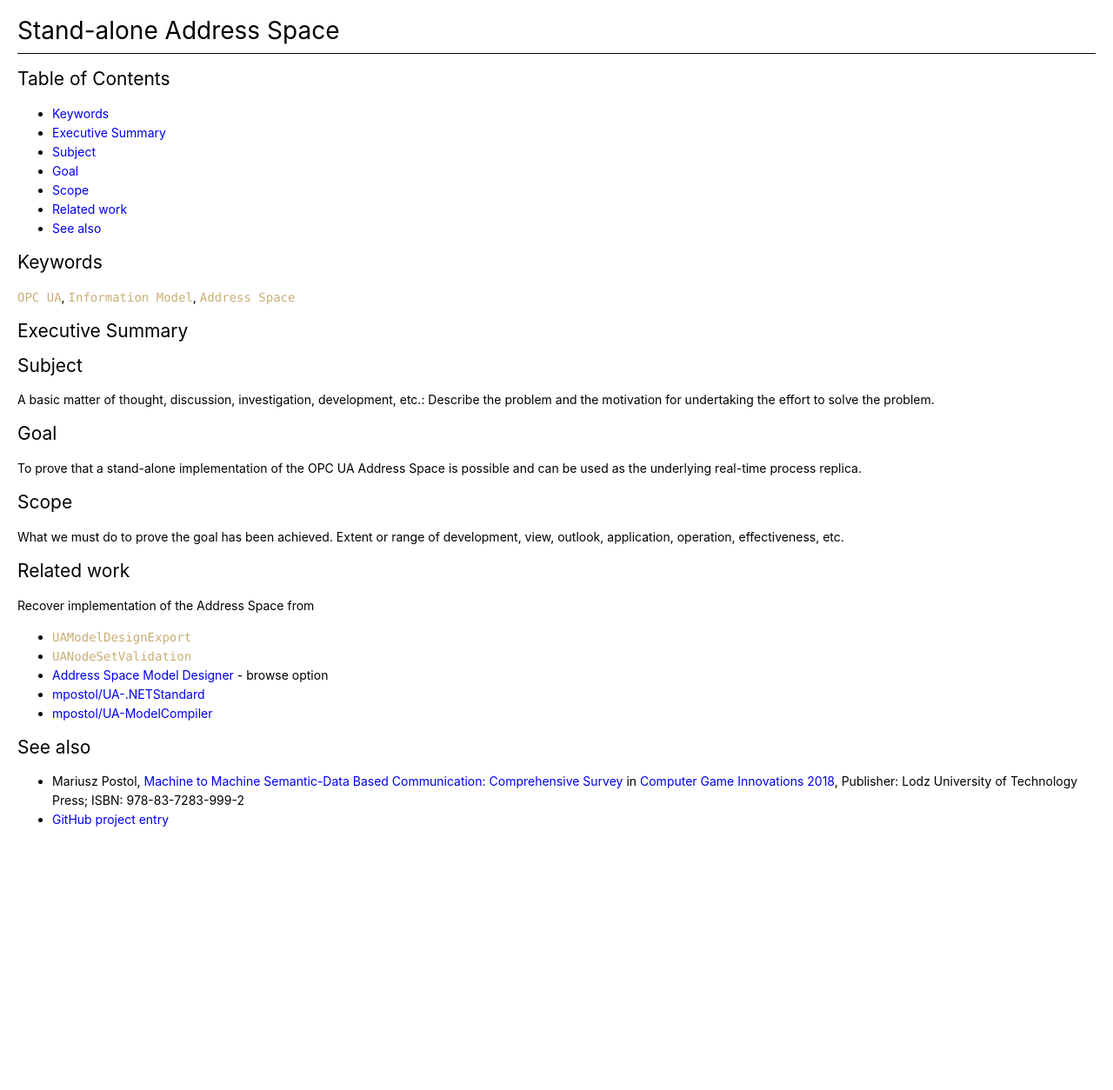
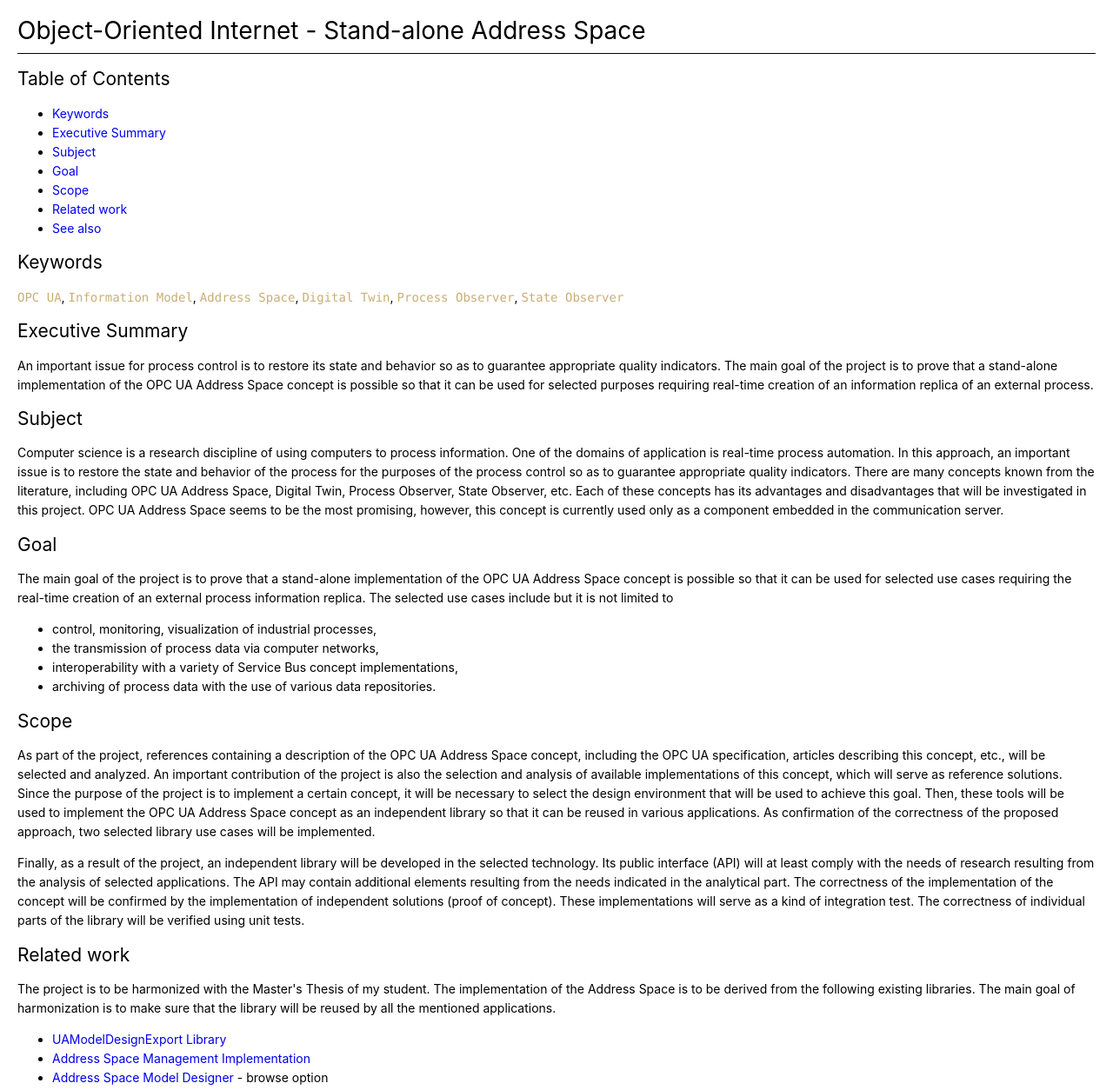
Before and after one commit to mpostol/.github, a plain HTML site: page docs/Projects/Stand-aloneAddressSpace.html in a window 1280 px wide. Shown: the top 1254 px of the page at 87% size. Before the commit the page ends 968 px from the top, so only its background shows below. Drawn offline with Linux system fonts and the light colour scheme; a script that the page names is missing.

Commit message:
Stand-alone Address Space Project Description #7
- Added description from the Master's Thesis

```diff
--- a/docs/Projects/Stand-aloneAddressSpace.html
+++ b/docs/Projects/Stand-aloneAddressSpace.html
@@ -365,7 +365,7 @@ code {
           : 'default'
     });
   </script>
-<h1 id="stand-alone-address-space----omit-in-toc">Stand-alone Address Space <!-- omit in toc --></h1>
+<h1 id="object-oriented-internet---stand-alone-address-space----omit-in-toc">Object-Oriented Internet - Stand-alone Address Space <!-- omit in toc --></h1>
 <h2 id="table-of-contents----omit-in-toc">Table of Contents <!-- omit in toc --></h2>
 <ul>
 <li><a href="#keywords">Keywords</a></li>
@@ -377,28 +377,42 @@ code {
 <li><a href="#see-also">See also</a></li>
 </ul>
 <h2 id="keywords">Keywords</h2>
-<p><code>OPC UA</code>, <code>Information Model</code>, <code>Address Space</code></p>
+<p><code>OPC UA</code>, <code>Information Model</code>, <code>Address Space</code>, <code>Digital Twin</code>, <code>Process Observer</code>, <code>State Observer</code></p>
 <h2 id="executive-summary">Executive Summary</h2>
+<p>An important issue for process control is to restore its state and behavior so as to guarantee appropriate quality indicators. The main goal of the project is to prove that a stand-alone implementation of the OPC UA Address Space concept is possible so that it can be used for selected purposes requiring real-time creation of an information replica of an external process.</p>
 <h2 id="subject">Subject</h2>
-<p>A basic matter of thought, discussion, investigation, development, etc.:
-Describe the problem and the motivation for undertaking the effort to solve the problem.</p>
+<p>Computer science is a research discipline of using computers to process information. One of the domains of application is real-time process automation. In this approach, an important issue is to restore the state and behavior of the process for the purposes of the process control so as to guarantee appropriate quality indicators. There are many concepts known from the literature, including OPC UA Address Space, Digital Twin, Process Observer, State Observer, etc. Each of these concepts has its advantages and disadvantages that will be investigated in this project. OPC UA Address Space seems to be the most promising, however, this concept is currently used only as a component embedded in the communication server.</p>
 <h2 id="goal">Goal</h2>
-<p>To prove that a stand-alone implementation of the OPC UA Address Space is possible and can be used as the underlying real-time process replica.</p>
+<p>The main goal of the project is to prove that a stand-alone implementation of the OPC UA Address Space concept is possible so that it can be used for selected use cases requiring the real-time creation of an external process information replica. The selected use cases include but it is not limited to</p>
+<ul>
+<li>control, monitoring, visualization of industrial processes,</li>
+<li>the transmission of process data via computer networks,</li>
+<li>interoperability with a variety of Service Bus concept implementations,</li>
+<li>archiving of process data with the use of various data repositories.</li>
+</ul>
 <h2 id="scope">Scope</h2>
-<p>What we must do to prove the goal has been achieved. Extent or range of development, view, outlook, application, operation, effectiveness, etc.</p>
+<p>As part of the project, references containing a description of the OPC UA Address Space concept, including the OPC UA specification, articles describing this concept, etc., will be selected and analyzed. An important contribution of the project is also the selection and analysis of available implementations of this concept, which will serve as reference solutions. Since the purpose of the project is to implement a certain concept, it will be necessary to select the design environment that will be used to achieve this goal. Then, these tools will be used to implement the OPC UA Address Space concept as an independent library so that it can be reused in various applications. As confirmation of the correctness of the proposed approach, two selected library use cases will be implemented.</p>
+<p>Finally, as a result of the project, an independent library will be developed in the selected technology. Its public interface (API) will at least comply with the needs of research resulting from the analysis of selected applications. The API may contain additional elements resulting from the needs indicated in the analytical part. The correctness of the implementation of the concept will be confirmed by the implementation of independent solutions (proof of concept). These implementations will serve as a kind of integration test. The correctness of individual parts of the library will be verified using unit tests.</p>
 <h2 id="related-work">Related work</h2>
-<p>Recover implementation of the Address Space from</p>
+<p>The project is to be harmonized with the Master's Thesis of my student.  The implementation of the Address Space is to be derived from the following existing libraries. The main goal of harmonization is to make sure that the library will be reused by all the mentioned applications.</p>
 <ul>
-<li><code>UAModelDesignExport</code></li>
-<li><code>UANodeSetValidation</code></li>
+<li><a href="https://github.com/mpostol/OPC-UA-OOI/tree/master/SemanticData/UAModelDesignExport#uamodeldesignexport-library">UAModelDesignExport Library</a></li>
+<li><a href="https://github.com/mpostol/OPC-UA-OOI/tree/master/SemanticData/UANodeSetValidation#address-space-management-implementation">Address Space Management Implementation</a></li>
 <li><a href="https://github.com/mpostol/ASMD">Address Space Model Designer</a>  - browse option</li>
 <li><a href="https://github.com/mpostol/UA-.NETStandard">mpostol/UA-.NETStandard</a></li>
 <li><a href="https://github.com/mpostol/UA-ModelCompiler">mpostol/UA-ModelCompiler</a></li>
 </ul>
 <h2 id="see-also">See also</h2>
 <ul>
+<li><a href="https://github.com/mpostol?tab=projects#:~:text=SemanticData.AddressSpace">GitHub project entry</a></li>
 <li>Mariusz Postol, <a href="https://www.researchgate.net/publication/331633195_Machine_to_Machine_Semantic-Data_Based_Communication">Machine to Machine Semantic-Data Based Communication: Comprehensive Survey</a> in <a href="https://www.researchgate.net/publication/335524620_Computer_Game_Innovations_2018">Computer Game Innovations 2018</a>, Publisher: Lodz University of Technology Press; ISBN: 978-83-7283-999-2</li>
-<li><a href="https://github.com/mpostol?tab=projects#:~:text=SemanticData.AddressSpace">GitHub project entry</a></li>
+<li>Postół M. (2020) Object-Oriented Internet Reactive Interoperability. In: Krzhizhanovskaya V. et al. (eds) Computational Science – ICCS 2020. ICCS 2020. Lecture Notes in Computer Science, vol 12141. Springer, Cham; <a href="https://doi.org/10.1007/978-3-030-50426-7_31">DOI: https://doi.org/10.1007/978-3-030-50426-7_31</a>
+<ul>
+<li>Postół M. (2020) <a href="https://www.researchgate.net/publication/341882427_Object-Oriented_Internet_Reactive_Interoperability">Object-Oriented Internet Reactive Interoperability</a>, presentation, DOI: 10.13140/RG.2.2.33984.56323</li>
+</ul>
+</li>
+<li><a href="https://github.com/mpostol/OPC-UA-OOI/tree/master/SemanticData/UAModelDesignExport#uamodeldesignexport-library">UAModelDesignExport Library</a></li>
+<li><a href="https://github.com/mpostol/OPC-UA-OOI/tree/master/SemanticData/UANodeSetValidation#address-space-management-implementation">Address Space Management Implementation</a></li>
 </ul>
 
 </body>
```
Also changed, not shown: 1 other file.
